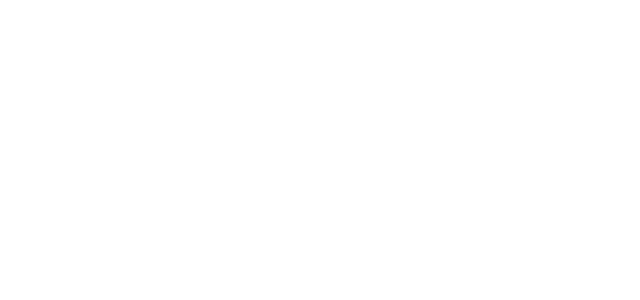
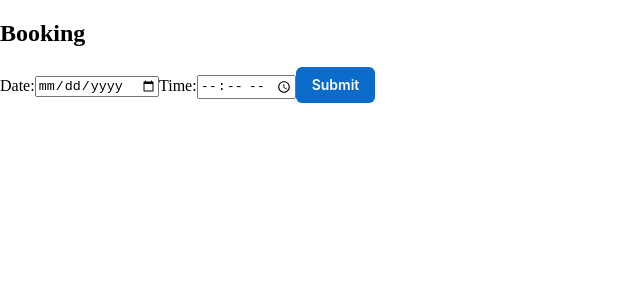
Before and after one commit to seansabe/pearl_frontend, a React (Create React App) app: page /booking/1 in a window 1280 px wide. Before the commit this address had no page. Shown: the top 300 px of the page, without its empty margins (0-640 px from the left). Built offline with nearby package versions, Linux system fonts and the light colour scheme.

Commit message:
basicBooking

```diff
--- a/src/App.js
+++ b/src/App.js
@@ -1,12 +1,13 @@
-import './App.css';
-import { Routes, Route } from 'react-router-dom';
-import Login from './views/Login';
-import Home from './views/Home';
-import Listings from './views/Listings';
-import Register from './views/Register';
-import Profile from './views/Profile';
-import SecSettings from './views/SecSettings';
-import CreatePost from './views/CreatePost';
+import "./App.css";
+import { Routes, Route } from "react-router-dom";
+import Login from "./views/Login";
+import Home from "./views/Home";
+import Listings from "./views/Listings";
+import Register from "./views/Register";
+import Profile from "./views/Profile";
+import SecSettings from "./views/SecSettings";
+import CreatePost from "./views/CreatePost";
+import BookingComponent from "./views/Booking";
 
 function App() {
   return (
@@ -19,6 +20,7 @@ function App() {
         <Route path="/profile" element={<Profile />} />
         <Route path="/security" element={<SecSettings />} />
         <Route path="/createpost" element={<CreatePost />} />
+        <Route path="/booking/:id" element={<BookingComponent />} />
       </Routes>
     </div>
   );
--- /dev/null
+++ b/src/components/BookingComponent.js
@@ -0,0 +1,47 @@
+import React, { useState } from "react";
+import { Button } from "@mui/joy";
+import { useParams } from "react-router-dom";
+import axios from "axios";
+import { api } from "../utils/api";
+
+const BookingComponent = () => {
+  const { id } = useParams();
+  const [date, setDate] = useState("");
+  const [time, setTime] = useState("");
+
+  const handleDateChange = (event) => {
+    setDate(event.target.value);
+  };
+
+  const handleTimeChange = (event) => {
+    setTime(event.target.value);
+  };
+
+  const submitBooking = async () => {
+    try {
+      const response = await axios.post(`${api}/booking`, {
+        serviceId: id,
+        date,
+        time,
+        // Add any other data you want to send to the server.
+        // If the booking requires a user, you would also send the userId here.
+      });
+      console.log(response.data);
+    } catch (error) {
+      console.error("Error creating booking:", error);
+    }
+  };
+
+  return (
+    <div>
+      <h2>Booking</h2>
+      <label>Date:</label>
+      <input type="date" value={date} onChange={handleDateChange} />
+      <label>Time:</label>
+      <input type="time" value={time} onChange={handleTimeChange} />
+      <Button onClick={submitBooking}>Submit</Button>
+    </div>
+  );
+};
+
+export default BookingComponent;
--- a/src/components/CreatePostForm.js
+++ b/src/components/CreatePostForm.js
@@ -112,8 +112,6 @@ const CreatePost = () => {
           </div>
         </div>
       </div>
-
-
     );
   };
 
--- a/src/components/ListingsComponent.js
+++ b/src/components/ListingsComponent.js
@@ -1,8 +1,8 @@
-import React, { useEffect, useState } from 'react';
-import axios from 'axios';
-import { Button } from '@mui/joy';
-import { api } from '../utils/api';
-
+import React, { useEffect, useState } from "react";
+import axios from "axios";
+import { Button } from "@mui/joy";
+import { api } from "../utils/api";
+import { useNavigate } from "react-router-dom";
 
 const ListingComponent = () => {
   const [listings, setListings] = useState([]);
@@ -38,39 +38,71 @@ const ListingComponent = () => {
     fetchListings();
   }, []);
 
+  // Inside the ListingComponent
+  const navigate = useNavigate();
 
   const handleBook = (listingId) => {
     // Handle booking logic here for the given listingId
     // For example, you can redirect to a booking page or show a modal to confirm the booking.
     console.log(`Booking listing with id: ${listingId}`);
+    navigate(`/booking/${listingId}`);
   };
-
 
   return (
     <div style={{ display: "flex", flexWrap: "wrap" }}>
       {listings.map((listing) => (
-    <div key={listing._id} className="card" style={{ padding: "20px", borderRadius: "10px", backgroundColor: "#ffffff", margin:"5px" ,border: "1px solid #dddddd" }}>
+        <div
+          key={listing._id}
+          className="card"
+          style={{
+            padding: "20px",
+            borderRadius: "10px",
+            backgroundColor: "#ffffff",
+            margin: "5px",
+            border: "1px solid #dddddd",
+          }}
+        >
           <img
-            src={process.env.PUBLIC_URL + `/images/${listing.kindOfService.replace(/\s/g, '').toLowerCase()}.png`}
+            src={
+              process.env.PUBLIC_URL +
+              `/images/${listing.kindOfService
+                .replace(/\s/g, "")
+                .toLowerCase()}.png`
+            }
             className="card-img-top"
             style={{ width: "318px", height: "228px" }}
           />
           <div className="card-body">
-            <div className="card-rating">5 Stars (12 Reviews) { /* make dynamic */ } </div>
+            <div className="card-rating">
+              5 Stars (12 Reviews) {/* make dynamic */}{" "}
+            </div>
             <div className="card-service-type">{listing.kindOfService}</div>
             <h2 className="card-title">
-              {listing.name} <br></br><span className="card-user"> by { listing.user.firstName }</span>
+              {listing.name} <br></br>
+              <span className="card-user"> by {listing.user.firstName}</span>
             </h2>
-            <div className="card-address">{ listing.user.city }</div>
-            <div className="card-service-description" style={{ marginBottom:"10px",width: "318px", height: "50px", overflowY: "auto" }}>
-            {listing.name} Services Starting From ${listing.price} <br></br> {listing.description} </div>
+            <div className="card-address">{listing.user.city}</div>
+            <div
+              className="card-service-description"
+              style={{
+                marginBottom: "10px",
+                width: "318px",
+                height: "50px",
+                overflowY: "auto",
+              }}
+            >
+              {listing.name} Services Starting From ${listing.price} <br></br>{" "}
+              {listing.description}{" "}
+            </div>
             <Button
               color="info"
               onClick={() => handleBook(listing._id)}
               size="lg"
               variant="solid"
               fullWidth
-            >Book Now</Button>
+            >
+              Book Now
+            </Button>
           </div>
         </div>
       ))}
--- /dev/null
+++ b/src/views/Booking.js
@@ -0,0 +1,11 @@
+import React from "react";
+import Search from "../components/Search";
+import BookingComponent from "../components/BookingComponent";
+
+export default function Listings() {
+  return (
+    <div>
+      <BookingComponent></BookingComponent>
+    </div>
+  );
+}
```
Lines whose indentation alone changed are shown as unchanged.
